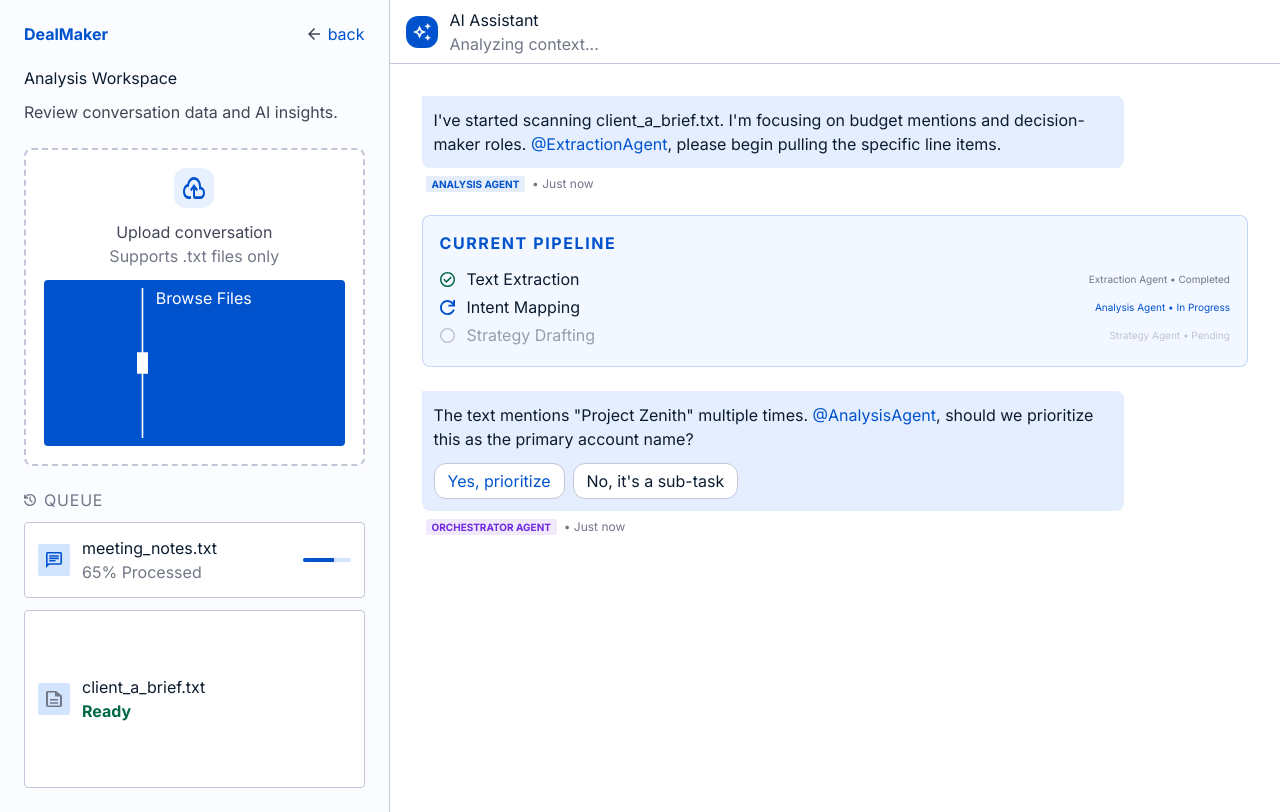
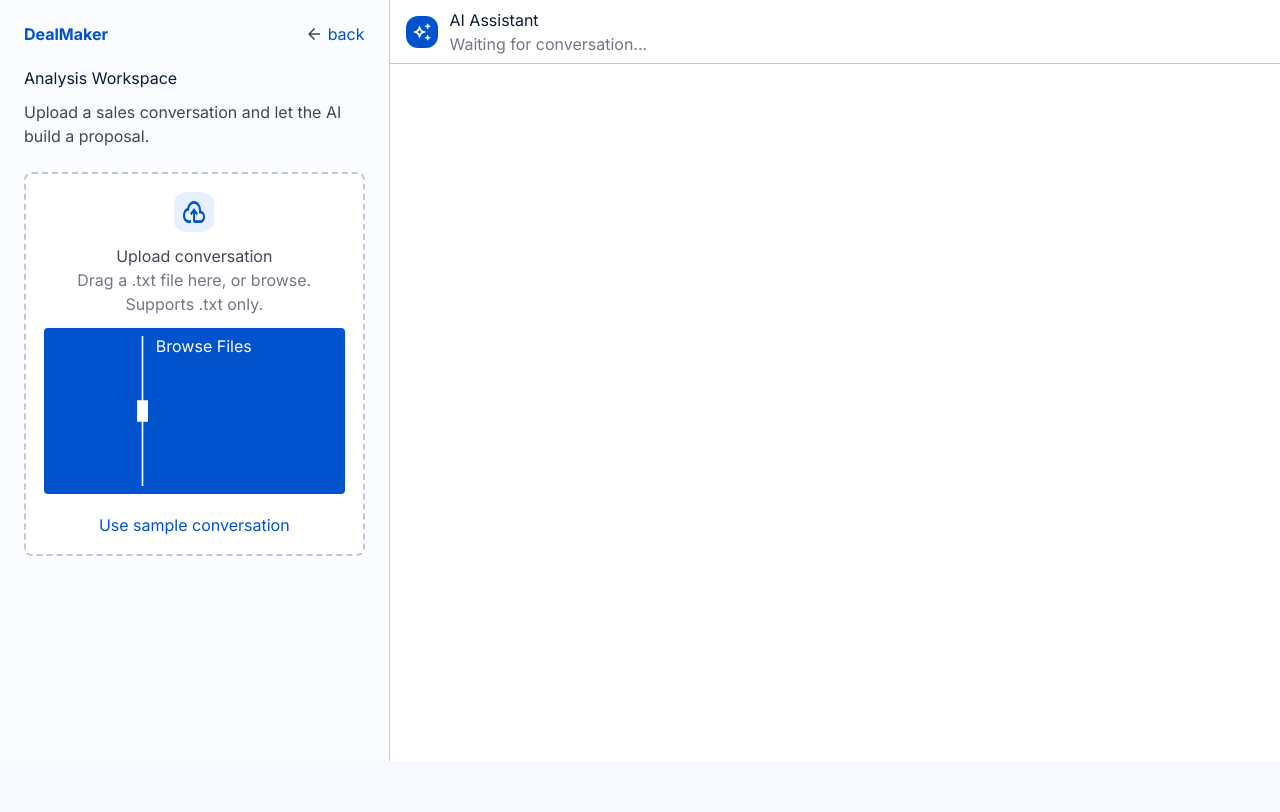
Before and after one commit to codekeng00/bbq-durian, a React (Vite) app in the folder web/: page /analysis-workspace in a window 1280 px wide. Built offline with nearby package versions, Linux system fonts and the light colour scheme.

Commit message:
Implement upload, pipeline animation, and gap-filling chat in workspace

```diff
--- a/web/src/pages/analysis/AnalysisWorkspacePage.tsx
+++ b/web/src/pages/analysis/AnalysisWorkspacePage.tsx
@@ -1,6 +1,90 @@
-import { Link } from "react-router-dom";
+import { useRef, useState, type DragEvent } from "react";
+import { Link, useNavigate } from "react-router-dom";
+import { useDemoData } from "../../hooks/useDemoData";
+import { analyzeConversation } from "../../services/ai/analyzeConversation";
+import { provideMissingInfo } from "../../services/ai/provideMissingInfo";
+import { generateEmail } from "../../services/ai/generateEmail";
+import type { ChatMessage, ExtractedInfo } from "../../data/types";
+
+type Phase = "upload" | "analyzing" | "chat" | "generating";
 
 export default function AnalysisWorkspacePage() {
+  const navigate = useNavigate();
+  const { createDeal } = useDemoData();
+  const fileInputRef = useRef<HTMLInputElement>(null);
+
+  const [phase, setPhase] = useState<Phase>("upload");
+  const [fileName, setFileName] = useState<string>("");
+  const [rawText, setRawText] = useState<string>("");
+  const [extracted, setExtracted] = useState<ExtractedInfo>({});
+  const [missingFields, setMissingFields] = useState<string[]>([]);
+  const [chat, setChat] = useState<ChatMessage[]>([]);
+  const [answer, setAnswer] = useState<string>("");
+
+  async function startAnalysis(text: string, name: string) {
+    setRawText(text);
+    setFileName(name);
+    setPhase("analyzing");
+    const result = await analyzeConversation(text);
+    setExtracted(result.extracted);
+    setMissingFields(result.missingFields);
+    if (result.nextQuestion) {
+      setChat([{ role: "agent", text: result.nextQuestion }]);
+      setPhase("chat");
+    } else {
+      await finish(result.extracted, []);
+    }
+  }
+
+  function readFile(file: File) {
+    const reader = new FileReader();
+    reader.onload = () => startAnalysis(String(reader.result), file.name);
+    reader.readAsText(file);
+  }
+
+  function handleFileInput(e: React.ChangeEvent<HTMLInputElement>) {
+    const file = e.target.files?.[0];
+    if (file) readFile(file);
+  }
+
+  function handleDrop(e: DragEvent<HTMLElement>) {
+    e.preventDefault();
+    const file = e.dataTransfer.files?.[0];
+    if (file && file.name.endsWith(".txt")) readFile(file);
+  }
+
+  async function loadSample() {
+    const res = await fetch("/sample-conversation.txt");
+    const text = await res.text();
+    startAnalysis(text, "sample-conversation.txt");
+  }
+
+  async function submitAnswer() {
+    if (!answer.trim() || missingFields.length === 0) return;
+    const field = missingFields[0];
+    const userMsg: ChatMessage = { role: "user", text: answer };
+    setChat((prev) => [...prev, userMsg]);
+    const current = answer;
+    setAnswer("");
+    const result = await provideMissingInfo(extracted, field, current);
+    setExtracted(result.extracted);
+    setMissingFields(result.missingFields);
+    const nextChat = [...chat, userMsg];
+    if (result.nextQuestion) {
+      setChat([...nextChat, { role: "agent", text: result.nextQuestion }]);
+    } else {
+      setChat([...nextChat, { role: "agent", text: "All set — generating the proposal email now." }]);
+      await finish(result.extracted, [...nextChat, { role: "agent", text: "All set — generating the proposal email now." }]);
+    }
+  }
+
+  async function finish(info: ExtractedInfo, chatHistory: ChatMessage[]) {
+    setPhase("generating");
+    const email = await generateEmail(info);
+    const deal = createDeal({ rawConversation: rawText, extracted: info, chatHistory, email });
+    navigate(`/analysis-chat?dealId=${deal.id}`);
+  }
+
   return (
     <main className="workspace">
       <section className="workspace-left">
@@ -13,19 +97,41 @@
         </header>
         <div className="workspace-intro">
           <h1>Analysis Workspace</h1>
-          <p>Review conversation data and AI insights.</p>
+          <p>Upload a sales conversation and let the AI build a proposal.</p>
         </div>
-        <section className="upload-card">
+
+        <section
+          className="upload-card"
+          onDragOver={(e) => e.preventDefault()}
+          onDrop={handleDrop}
+        >
           <img src="/assets/workspace-upload.svg" alt="" />
           <div>
             <h2>Upload conversation</h2>
-            <p>Supports .txt files only</p>
+            <p>Drag a .txt file here, or browse. Supports .txt only.</p>
           </div>
-          <button className="browse-button">
+          <input
+            ref={fileInputRef}
+            type="file"
+            accept=".txt"
+            style={{ display: "none" }}
+            onChange={handleFileInput}
+          />
+          <button className="browse-button" type="button" onClick={() => fileInputRef.current?.click()}>
             <img src="/assets/workspace-plus.svg" alt="" />
             Browse Files
           </button>
+          <button
+            type="button"
+            onClick={loadSample}
+            style={{ marginTop: "8px", background: "none", border: "none", color: "#0053cd", cursor: "pointer" }}
+          >
+            Use sample conversation
+          </button>
         </section>
+
+        {fileName && (
+          <>
             <h2 className="queue-title">
               <img src="/assets/workspace-queue.svg" alt="" />
               QUEUE
@@ -33,47 +139,39 @@
             <div className="queue-list">
               <article className="queue-item">
                 <div className="queue-file">
-              <img src="/assets/workspace-processing.svg" alt="" />
+                  <img
+                    src={phase === "analyzing" ? "/assets/workspace-processing.svg" : "/assets/workspace-document.svg"}
+                    alt=""
+                  />
                   <div>
-                <span>meeting_notes.txt</span>
-                <small>65% Processed</small>
+                    <span>{fileName}</span>
+                    <small className={phase === "analyzing" ? "" : "ready"}>
+                      {phase === "analyzing" ? "Processing..." : "Ready"}
+                    </small>
                   </div>
                 </div>
-            <span className="progress">
-              <i></i>
-            </span>
-          </article>
-          <article className="queue-item">
-            <div className="queue-file">
-              <img src="/assets/workspace-document.svg" alt="" />
-              <div>
-                <span>client_a_brief.txt</span>
-                <small className="ready">Ready</small>
-              </div>
-            </div>
-            <img src="/assets/workspace-ready.svg" width={12} alt="" />
+                {phase !== "analyzing" && <img src="/assets/workspace-ready.svg" width={12} alt="" />}
               </article>
             </div>
+          </>
+        )}
       </section>
+
       <section className="workspace-chat">
         <header className="assistant-header">
           <img src="/assets/workspace-assistant.svg" alt="" />
           <div>
             <strong>AI Assistant</strong>
-            <small>Analyzing context...</small>
+            <small>
+              {phase === "upload" && "Waiting for conversation..."}
+              {phase === "analyzing" && "Analyzing context..."}
+              {phase === "chat" && "Needs a few details..."}
+              {phase === "generating" && "Generating proposal..."}
+            </small>
           </div>
         </header>
         <div className="chat-feed">
-          <article>
-            <div className="ai-bubble">
-              I've started scanning client_a_brief.txt. I'm focusing on budget mentions and
-              decision-maker roles. <span style={{ color: "#0053cd" }}>@ExtractionAgent</span>,
-              please begin pulling the specific line items.
-            </div>
-            <p className="agent-meta">
-              <b>ANALYSIS AGENT</b> &nbsp;• Just now
-            </p>
-          </article>
+          {phase === "analyzing" && (
             <section className="pipeline-box">
               <h3>CURRENT PIPELINE</h3>
               <div className="pipeline-step">
@@ -98,21 +196,47 @@
                 <small>Strategy Agent • Pending</small>
               </div>
             </section>
+          )}
+
+          {chat.map((msg, i) => (
+            <article key={i}>
+              <div className={msg.role === "agent" ? "ai-bubble" : "ai-bubble"} style={msg.role === "user" ? { background: "#eef3ff" } : undefined}>
+                {msg.text}
+              </div>
+              <p className="agent-meta">
+                <b className={msg.role === "agent" ? "purple" : ""}>{msg.role === "agent" ? "SUPPLEMENT AGENT" : "YOU"}</b> &nbsp;• Just now
+              </p>
+            </article>
+          ))}
+
+          {phase === "generating" && (
             <article>
-            <div className="ai-bubble">
-              The text mentions "Project Zenith" multiple times.{" "}
-              <span style={{ color: "#0053cd" }}>@AnalysisAgent</span>, should we prioritize this
-              as the primary account name?
-              <div className="quick-actions">
-                <button>Yes, prioritize</button>
-                <button>No, it's a sub-task</button>
+              <div className="ai-bubble">Generating the proposal email...</div>
+              <p className="agent-meta">
+                <b>BUILD AGENT</b> &nbsp;• Just now
+              </p>
+            </article>
+          )}
+        </div>
+
+        {phase === "chat" && missingFields.length > 0 && (
+          <div className="chat-composer">
+            <div className="composer-field">
+              <textarea
+                placeholder="Type your answer..."
+                value={answer}
+                onChange={(e) => setAnswer(e.target.value)}
+                onKeyDown={(e) => {
+                  if (e.key === "Enter" && !e.shiftKey) {
+                    e.preventDefault();
+                    submitAnswer();
+                  }
+                }}
+              />
+              <button type="button" onClick={submitAnswer}>↑</button>
             </div>
           </div>
-            <p className="agent-meta">
-              <b className="purple">ORCHESTRATOR AGENT</b> &nbsp;• Just now
-            </p>
-          </article>
-        </div>
+        )}
       </section>
     </main>
   );
```
Lines whose indentation alone changed are shown as unchanged.
